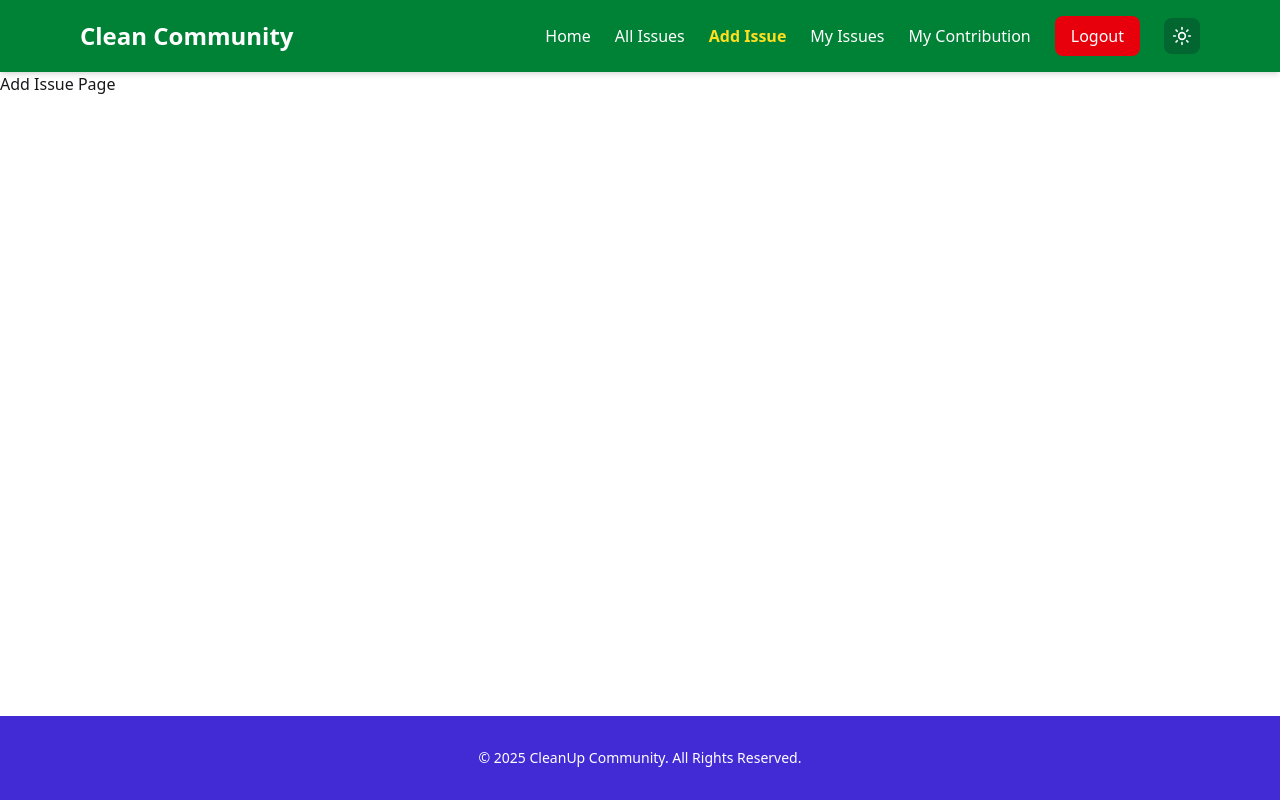
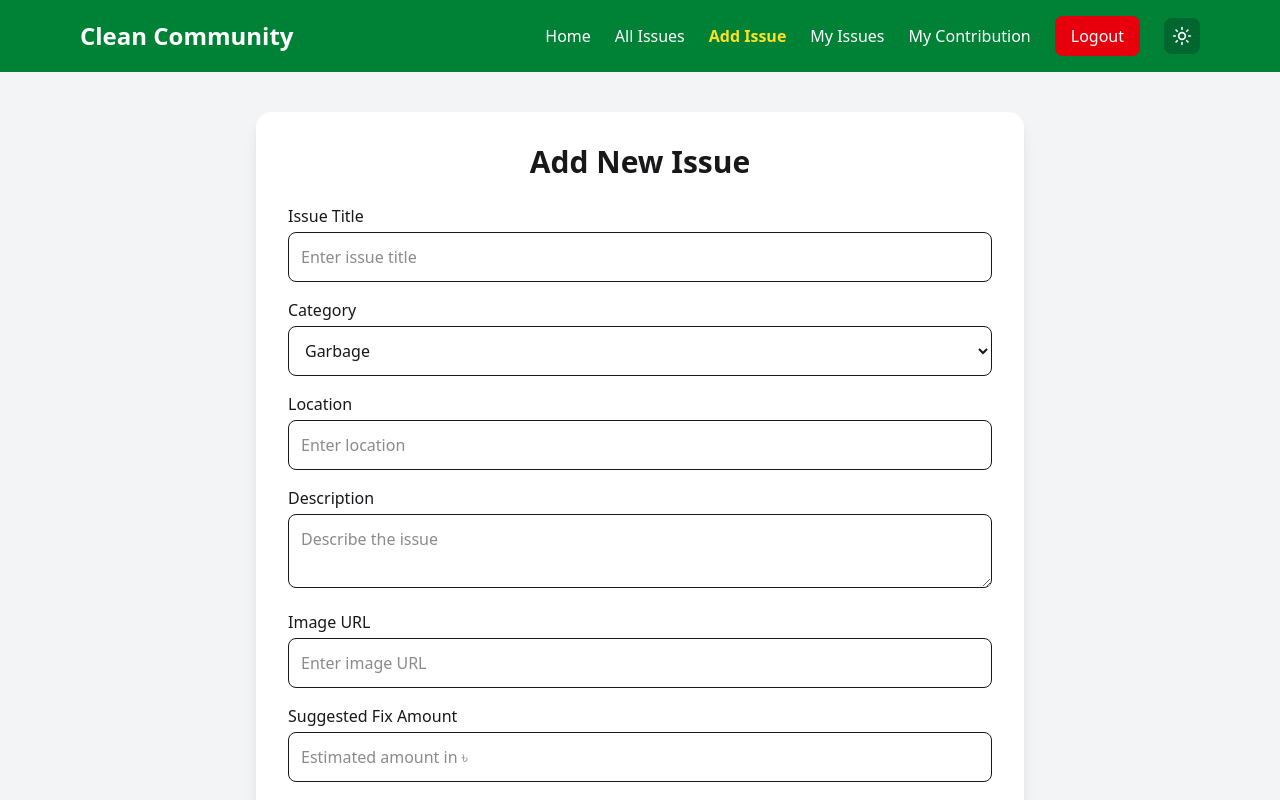
Before and after one commit to numangittuhub/Assignment-10-Frontend, a React app: page /add-issue in a window 1280 px wide. Shown: the top 800 px of the page. Built offline with nearby package versions, Linux system fonts and the light colour scheme; no server answers; sample sign-in values are in the browser's storage; the HTML template or start-up script is replaced by a standard one.

Commit message:
search with category feature added

```diff
--- a/src/components/IssueCard.jsx
+++ b/src/components/IssueCard.jsx
@@ -2,23 +2,25 @@ import { Link } from "react-router-dom";
 
 export default function IssueCard({ issue }) {
   return (
-    <div className="bg-white rounded-xl shadow-md hover:shadow-xl transition overflow-hidden">
-      <img src={issue.image} alt={issue.title} className="w-full h-40 object-cover" />
-
+    <div className="bg-white dark:bg-gray-800 rounded-lg shadow-md overflow-hidden hover:shadow-lg transition">
+      <img
+        src={issue.image}
+        alt={issue.title}
+        className="w-full h-48 object-cover"
+      />
       <div className="p-4">
-        <h3 className="text-lg font-bold">{issue.title}</h3>
-        <p className="text-sm text-gray-600">{issue.location}</p>
-        <p className="text-sm text-primary font-semibold mt-1">{issue.category}</p>
-
-        <div className="flex justify-between items-center mt-3">
-          <span className="font-bold text-gray-800">${issue.amountNeeded}</span>
-          <Link
-            to={`/issue/${issue._id}`}
-            className="text-sm bg-primary text-white px-3 py-1 rounded hover:bg-primary/90"
-          >
-            Details
-          </Link>
-        </div>
+        <h3 className="text-lg font-semibold mb-2">{issue.title}</h3>
+        <p className="text-sm text-gray-500 dark:text-gray-300 mb-2">
+          {issue.category} | {issue.location}
+        </p>
+        <p className="text-sm mb-4">{issue.description.slice(0, 60)}...</p>
+        <p className="font-semibold mb-2">Budget: ${issue.amount}</p>
+        <Link
+          to={`/issue/${issue._id}`}
+          className="px-4 py-2 bg-green-600 text-white rounded-lg hover:bg-green-500"
+        >
+          See Details
+        </Link>
       </div>
     </div>
   );
--- a/src/data/issues.js
+++ b/src/data/issues.js
@@ -1,52 +1,58 @@
 const issues = [
   {
     _id: "1",
-    title: "Road Broken in Mirpur 10",
-    category: "Road Damage",
-    location: "Mirpur-10 Bus Stand",
-    image: "https://i.ibb.co/7Gg2pCg/road-damage.jpg",
-    amountNeeded: 50000,
+    title: "Overflowing Garbage in Mohakhali",
+    category: "Garbage",
+    location: "Mohakhali, Dhaka",
+    description: "Garbage has not been collected for 5 days.",
+    image: "https://images.unsplash.com/photo-1597431636104-8a6d0e9fae9b",
+    amount: 200,
   },
   {
     _id: "2",
-    title: "Garbage Overflow in Uttara",
-    category: "Garbage",
-    location: "Uttara Sector 7 Park",
-    image: "https://i.ibb.co/9cdZXk9/garbage.jpg",
-    amountNeeded: 20000,
+    title: "Broken Road near Dhanmondi",
+    category: "Road Damage",
+    location: "Dhanmondi, Dhaka",
+    description: "The main road is full of potholes making travel difficult.",
+    image: "https://images.unsplash.com/photo-1563729784473-15aef97e5fdf",
+    amount: 500,
   },
   {
     _id: "3",
-    title: "Broken Street Light",
-    category: "Public Property",
-    location: "Dhanmondi 27",
-    image: "https://i.ibb.co/t4H6Ypr/street-light.jpg",
-    amountNeeded: 8000,
+    title: "Illegal Construction in Gulshan",
+    category: "Illegal Construction",
+    location: "Gulshan, Dhaka",
+    description: "A building is under construction without proper permissions.",
+    image: "https://images.unsplash.com/photo-1600488993424-cb556b6d1d54",
+    amount: 1000,
   },
   {
     _id: "4",
-    title: "Illegal Construction",
-    category: "Illegal Construction",
-    location: "Mohakhali Rail Gate",
-    image: "https://i.ibb.co/CbKfrGt/construction.jpg",
-    amountNeeded: 35000,
+    title: "Damaged Public Bench in Banani",
+    category: "Public Property",
+    location: "Banani, Dhaka",
+    description: "Bench in park is broken and dangerous for visitors.",
+    image: "https://images.unsplash.com/photo-1584466977773-264ac6e1e1f8",
+    amount: 50,
   },
   {
     _id: "5",
-    title: "Playground Fence Broken",
-    category: "Public Property",
-    location: "Banani Field",
-    image: "https://i.ibb.co/FB7f5RK/field.jpg",
-    amountNeeded: 12000,
+    title: "Overflowing Garbage near Mirpur",
+    category: "Garbage",
+    location: "Mirpur, Dhaka",
+    description: "Garbage collection is irregular here.",
+    image: "https://images.unsplash.com/photo-1597431636104-8a6d0e9fae9b",
+    amount: 150,
   },
   {
     _id: "6",
-    title: "Blocked Drainage System",
-    category: "Garbage",
-    location: "Farmgate",
-    image: "https://i.ibb.co/Y3VtgvM/drainage.jpg",
-    amountNeeded: 18000,
-  }
+    title: "Cracked Road in Uttara",
+    category: "Road Damage",
+    location: "Uttara, Dhaka",
+    description: "Road cracks causing traffic jams daily.",
+    image: "https://images.unsplash.com/photo-1563729784473-15aef97e5fdf",
+    amount: 400,
+  },
 ];
 
 export default issues;
--- a/src/pages/AddIssue.jsx
+++ b/src/pages/AddIssue.jsx
@@ -1,2 +1,129 @@
-const AddIssue = () => <h1>Add Issue Page</h1>;
-export default AddIssue;
+import { useState, useContext } from "react";
+import { AuthContext } from "../provider/AuthProvider";
+
+export default function AddIssue() {
+  const { user } = useContext(AuthContext);
+
+  const [title, setTitle] = useState("");
+  const [category, setCategory] = useState("Garbage");
+  const [location, setLocation] = useState("");
+  const [description, setDescription] = useState("");
+  const [image, setImage] = useState("");
+  const [amount, setAmount] = useState("");
+
+  const handleSubmit = (e) => {
+    e.preventDefault();
+
+    const newIssue = {
+      title,
+      category,
+      location,
+      description,
+      image,
+      amount,
+      email: user?.email,
+      date: new Date().toISOString(),
+      status: "ongoing"
+    };
+
+    console.log("New Issue Submitted:", newIssue);
+    alert("Issue submitted successfully!");
+
+    // Clear form
+    setTitle("");
+    setCategory("Garbage");
+    setLocation("");
+    setDescription("");
+    setImage("");
+    setAmount("");
+  };
+
+  return (
+    <div className="min-h-screen bg-gray-100 py-10">
+      <div className="max-w-3xl mx-auto bg-white p-8 rounded-2xl shadow-lg">
+        <h2 className="text-3xl font-bold text-center mb-6">Add New Issue</h2>
+
+        <form className="space-y-4" onSubmit={handleSubmit}>
+          <div>
+            <label className="block mb-1 font-medium">Issue Title</label>
+            <input
+              type="text"
+              value={title}
+              onChange={(e) => setTitle(e.target.value)}
+              className="w-full border p-3 rounded-lg focus:outline-none focus:ring-2 focus:ring-blue-500"
+              placeholder="Enter issue title"
+              required
+            />
+          </div>
+
+          <div>
+            <label className="block mb-1 font-medium">Category</label>
+            <select
+              value={category}
+              onChange={(e) => setCategory(e.target.value)}
+              className="w-full border p-3 rounded-lg focus:outline-none focus:ring-2 focus:ring-blue-500"
+            >
+              <option>Garbage</option>
+              <option>Illegal Construction</option>
+              <option>Broken Public Property</option>
+              <option>Road Damage</option>
+            </select>
+          </div>
+
+          <div>
+            <label className="block mb-1 font-medium">Location</label>
+            <input
+              type="text"
+              value={location}
+              onChange={(e) => setLocation(e.target.value)}
+              className="w-full border p-3 rounded-lg focus:outline-none focus:ring-2 focus:ring-blue-500"
+              placeholder="Enter location"
+              required
+            />
+          </div>
+
+          <div>
+            <label className="block mb-1 font-medium">Description</label>
+            <textarea
+              value={description}
+              onChange={(e) => setDescription(e.target.value)}
+              className="w-full border p-3 rounded-lg focus:outline-none focus:ring-2 focus:ring-blue-500"
+              placeholder="Describe the issue"
+              required
+            />
+          </div>
+
+          <div>
+            <label className="block mb-1 font-medium">Image URL</label>
+            <input
+              type="text"
+              value={image}
+              onChange={(e) => setImage(e.target.value)}
+              className="w-full border p-3 rounded-lg focus:outline-none focus:ring-2 focus:ring-blue-500"
+              placeholder="Enter image URL"
+            />
+          </div>
+
+          <div>
+            <label className="block mb-1 font-medium">Suggested Fix Amount</label>
+            <input
+              type="number"
+              value={amount}
+              onChange={(e) => setAmount(e.target.value)}
+              className="w-full border p-3 rounded-lg focus:outline-none focus:ring-2 focus:ring-blue-500"
+              placeholder="Estimated amount in ৳"
+              required
+            />
+          </div>
+
+          <button
+            type="submit"
+            className="w-full bg-green-700 text-white py-3 rounded-xl font-semibold hover:opacity-90 mt-2 transition duration-200"
+          >
+            Submit Issue
+          </button>
+        </form>
+      </div>
+    </div>
+  );
+}
--- a/src/pages/AllIssues.jsx
+++ b/src/pages/AllIssues.jsx
@@ -1,10 +1,20 @@
+import { useState } from "react";
 import IssueCard from "../components/IssueCard";
 import issues from "../data/issues";
 
 export default function AllIssues() {
+  const [search, setSearch] = useState("");
+  const [category, setCategory] = useState("");
+
+  // Filter Logic
+  const filteredIssues = issues.filter((issue) => {
+    const matchesSearch = issue.title.toLowerCase().includes(search.toLowerCase());
+    const matchesCategory = category === "" || issue.category === category;
+    return matchesSearch && matchesCategory;
+  });
+
   return (
     <div className="max-w-7xl mx-auto px-4 py-16">
-
       <h2 className="text-2xl sm:text-3xl font-bold text-center mb-10">
         All Reported Issues
       </h2>
@@ -14,10 +24,16 @@ export default function AllIssues() {
         <input
           type="text"
           placeholder="Search issue..."
+          value={search}
+          onChange={(e) => setSearch(e.target.value)}
           className="border border-gray-300 dark:border-gray-700 px-4 py-2 rounded-lg w-full sm:w-1/2 bg-white dark:bg-gray-800"
         />
 
-        <select className="border border-gray-300 dark:border-gray-700 px-4 py-2 rounded-lg bg-white dark:bg-gray-800">
+        <select
+          value={category}
+          onChange={(e) => setCategory(e.target.value)}
+          className="border border-gray-300 dark:border-gray-700 px-4 py-2 rounded-lg bg-white dark:bg-gray-800"
+        >
           <option value="">Filter by Category</option>
           <option value="Garbage">Garbage</option>
           <option value="Road Damage">Road Damage</option>
@@ -27,11 +43,15 @@ export default function AllIssues() {
       </div>
 
       {/* Issues Grid */}
-      <div className="grid grid-cols-1 sm:grid-cols-2 md:grid-cols-3 gap-6">
-        {issues.map((issue) => (
-          <IssueCard key={issue._id} issue={issue} />
-        ))}
-      </div>
+      {filteredIssues.length === 0 ? (
+        <p className="text-center text-xl text-gray-500">No Issues Found 😢</p>
+      ) : (
+        <div className="grid grid-cols-1 sm:grid-cols-2 md:grid-cols-3 gap-6">
+          {filteredIssues.map((issue) => (
+            <IssueCard key={issue._id} issue={issue} />
+          ))}
+        </div>
+      )}
     </div>
   );
 }
```
